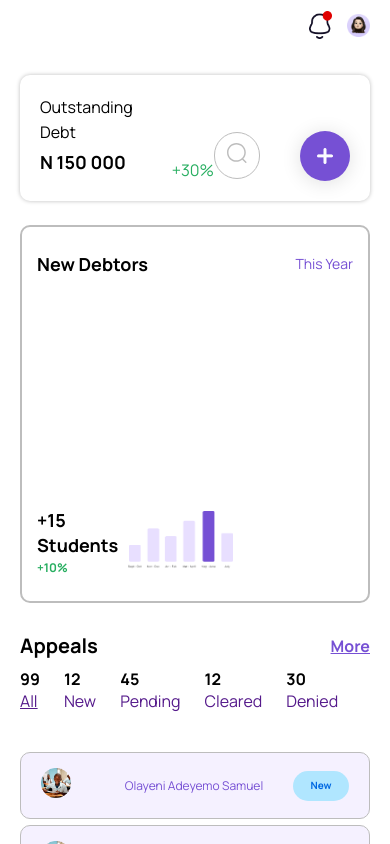
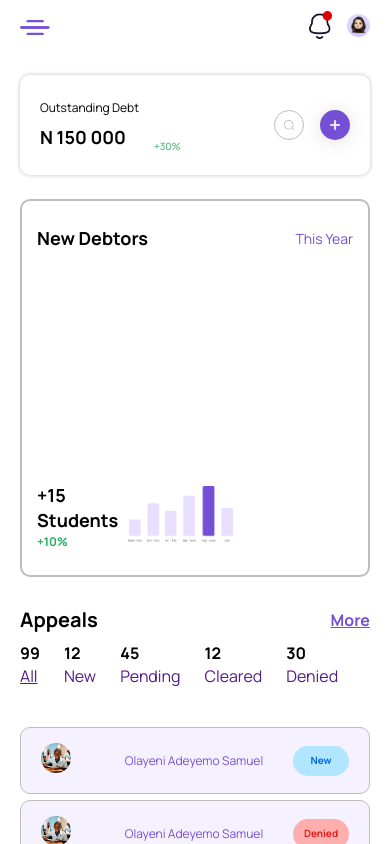
Before and after one commit to zuri-training/My_debtors_Team35, a Next.js app in the folder Frontend/studebt/: page /school/dashboard in a window 390 px wide. Shown: the top 844 px of the page. Built offline with nearby package versions, Linux system fonts and the light colour scheme.

Commit message:
School dashboard overview completed, remaining refactoring and functionality

```diff
--- a/Frontend/studebt/components/SchoolTopBar.js
+++ b/Frontend/studebt/components/SchoolTopBar.js
@@ -3,6 +3,7 @@ import React from 'react'
 const SchoolTopBar = () => {
     return (
         <div className='school-topbar'>
+            <img src="/images/Menu-icon.svg" alt="" id='menu-open'/>
             <div className="topbar-left">
                 <h4>Overview</h4>
             </div>
--- a/Frontend/studebt/styles/schoolDash.css
+++ b/Frontend/studebt/styles/schoolDash.css
@@ -104,6 +104,10 @@
 }
 
 /* School Top bar */
+
+#menu-open {
+    display: none;
+}
 
 .school-topbar {
     grid-area: t;
@@ -440,8 +444,40 @@
         ;
     }
 
+    /* Top bar  */
+
+    #menu-open {
+        display: block;
+        width: 30px;
+    }
+
+    /* Side bar */
+
     .side-bar-container {
-        display: none;
+        background-color: white;
+        left: -300px;
+        transition: .5s;
+        z-index: 100;
+        padding: 24px 20px;
+        width: 170px;
+    }
+
+    .side-bar-menu-item {
+        height: 40px;
+        font-size: 14px;
+        margin: 0px 0px 15px 0px;
+        width: 125px;
+        padding: 0 18px;
+    }
+
+    .top .side-bar-menu-item,
+    .bottom .side-bar-menu-item  {
+        margin-bottom: 15px;
+    }
+
+    .side-bar-menu-item img {
+        width: 20px;
+        margin-right: 8px;
     }
 }
 
@@ -489,18 +525,19 @@
         border-radius: 10px;
         box-shadow: 0px 0px 4px 0px var(--grey4);
         height: auto;
+        align-items: center;
     }
 
     .main-center-top h4 {
         font-size: 18px;
     }
 
-    .main-center-top .succes {
+    span.success {
         font-size: 10px;
     }
 
     .main-center-top h6 {
-        font-size: 16px;
+        font-size: 12px;
     }
 
     .main-center-top .search-container input[type=text] {
@@ -509,14 +546,27 @@
 
     .main-center-top .search-container .search {
         border: 1px solid var(--grey4);
-        padding: 10px 12px;
+        height: 30px;
+        width: 30px;
         border-radius: 50px;
-
+        display: flex;
+        justify-content: center;
+        align-items: center;
+        margin-right: 16px;
     }
 
     .main-center-top .search-container #search-icon {
         position: static;
-        width: 20px;
+        width: 10px;
+    }
+
+    .main-center-top .search-container .add-debtor {
+        width: 30px;
+        height: 30px;
+    }
+
+    .main-center-top .search-container .add-debtor img {
+        width: 10px;
     }
 
     /* Main center chart */
@@ -577,4 +627,8 @@
     .school-main-right-comments-box-comment img {
         width: 30px;
     }
+
+    /* Side bar */
+
+
 }
```
